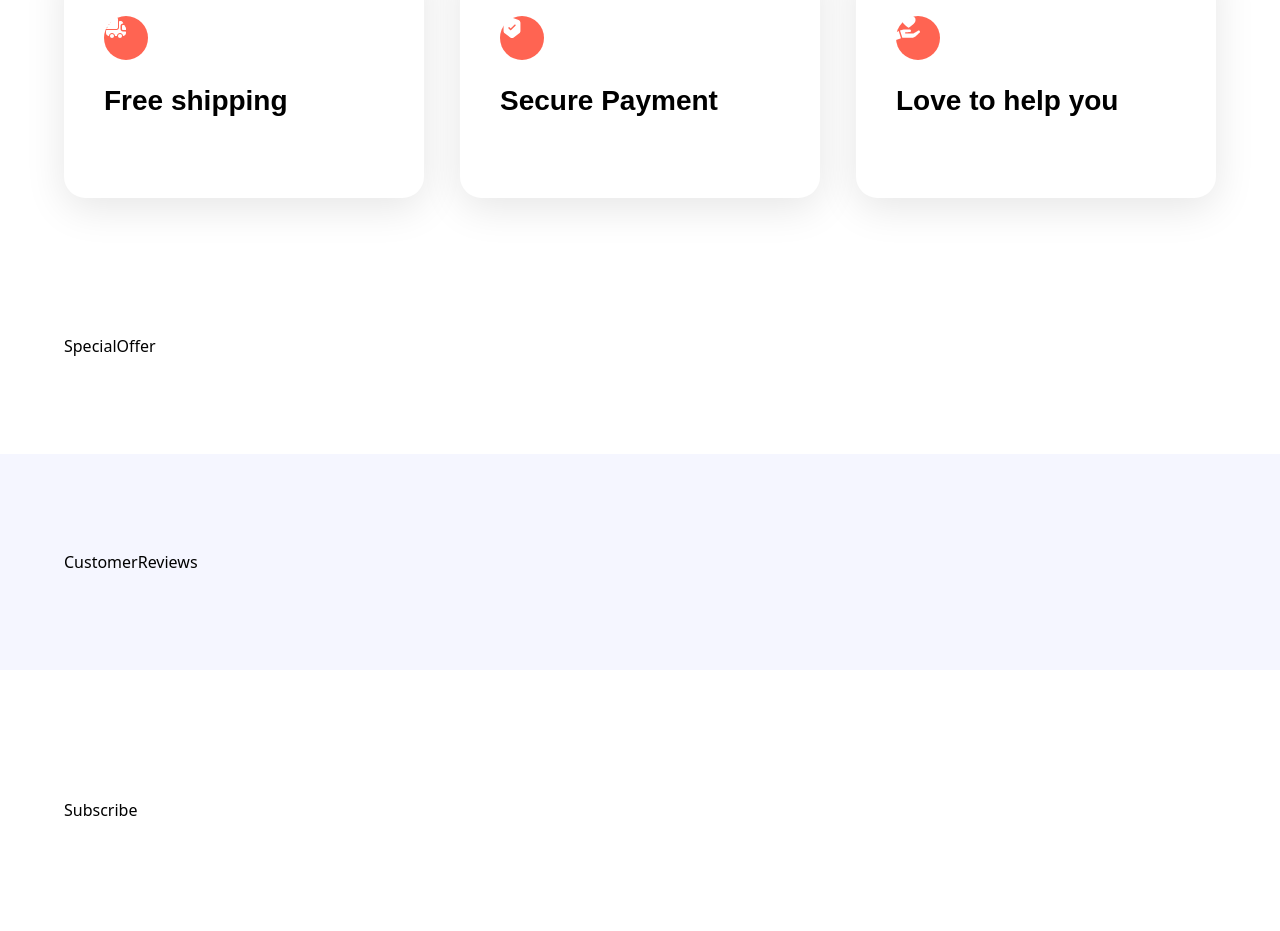
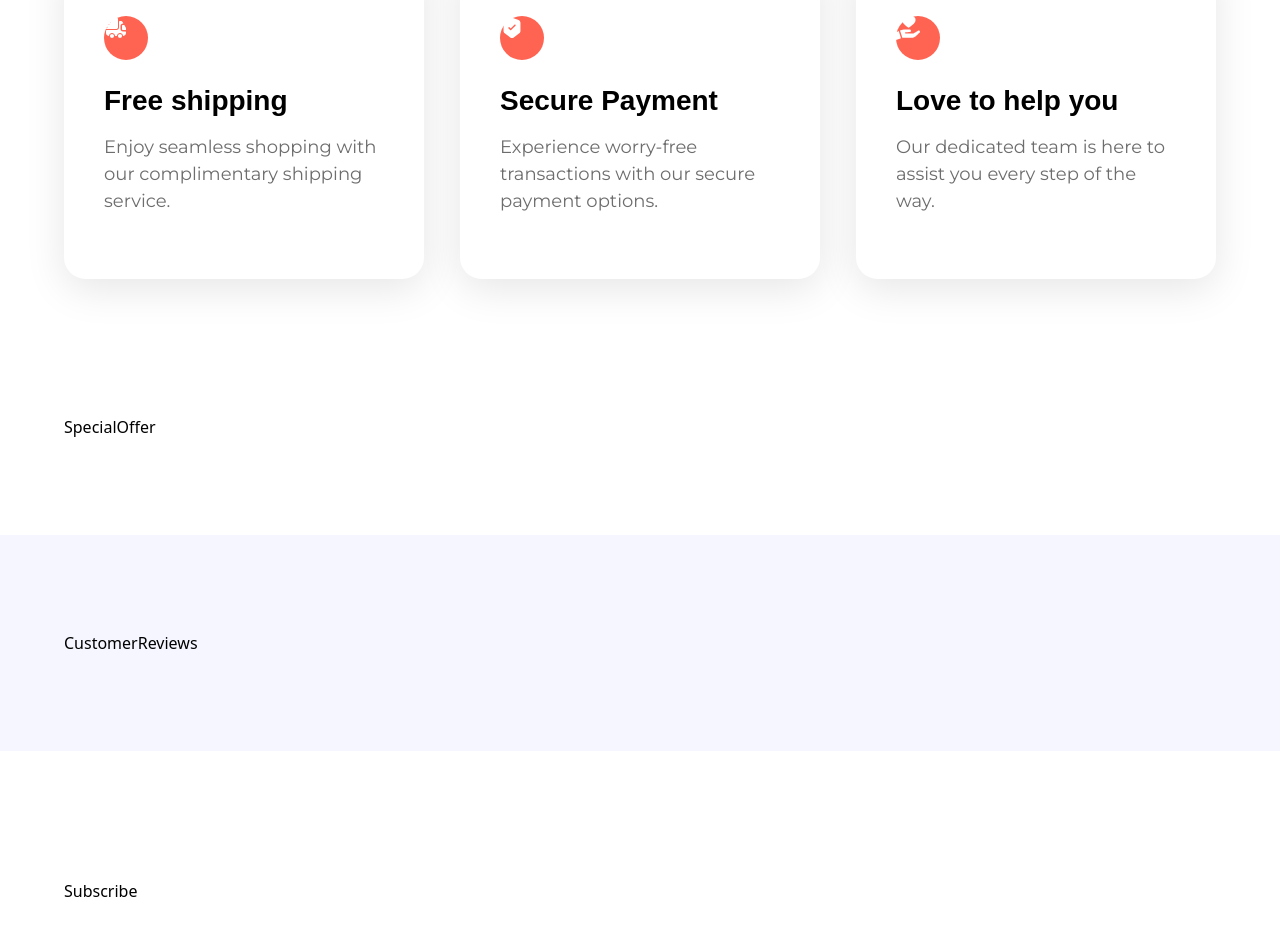
Before and after one commit to dirudeen/nike-project, a React (Vite) app: page / in a window 1280 px wide. Shown: the part 1940-2871 px from the top of the page. Built offline with nearby package versions, Linux system fonts and the light colour scheme; a web font is replaced by a local one.

Commit message:
modify the subtext property to subText

```diff
--- a/src/constants/index.js
+++ b/src/constants/index.js
@@ -80,18 +80,18 @@ export const services = [
   {
     imgURL: truckFast,
     label: "Free shipping",
-    subtext: "Enjoy seamless shopping with our complimentary shipping service.",
+    subText: "Enjoy seamless shopping with our complimentary shipping service.",
   },
   {
     imgURL: shieldTick,
     label: "Secure Payment",
-    subtext:
+    subText:
       "Experience worry-free transactions with our secure payment options.",
   },
   {
     imgURL: support,
     label: "Love to help you",
-    subtext: "Our dedicated team is here to assist you every step of the way.",
+    subText: "Our dedicated team is here to assist you every step of the way.",
   },
 ];
 
```
